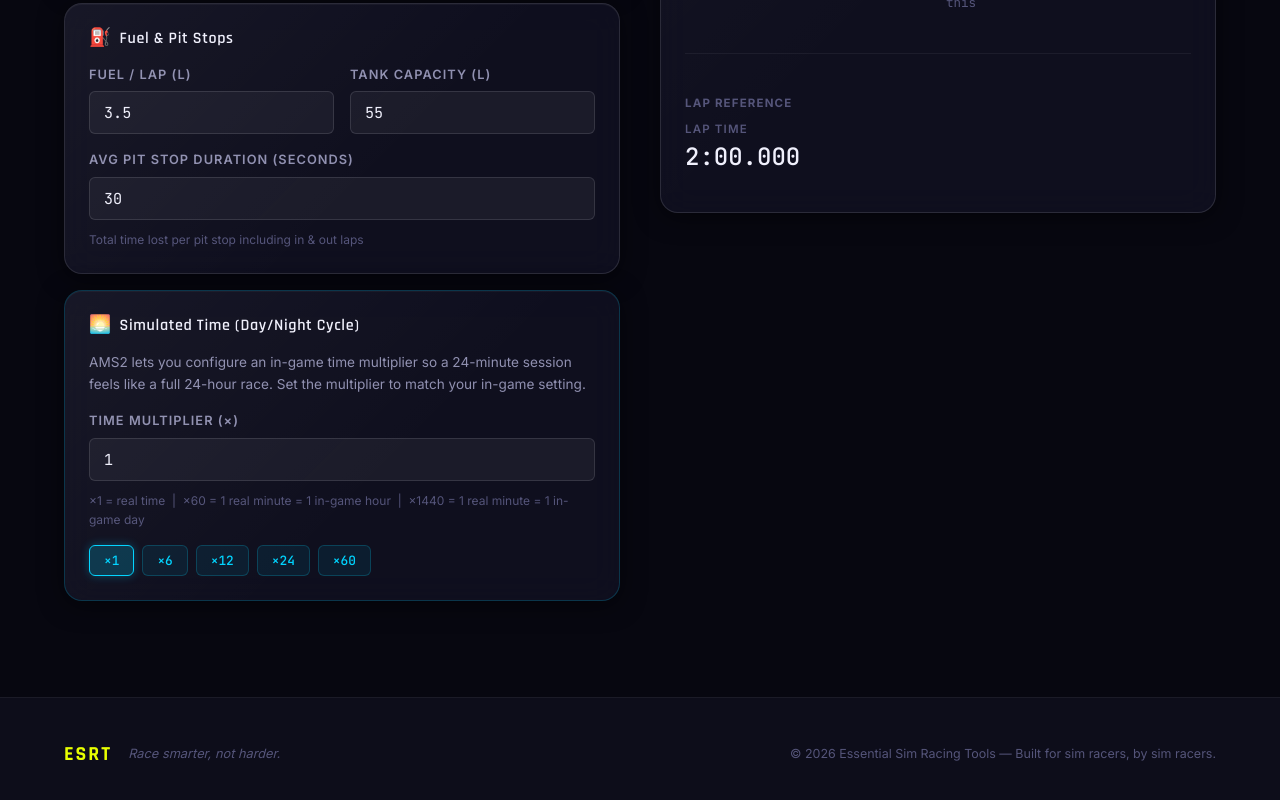
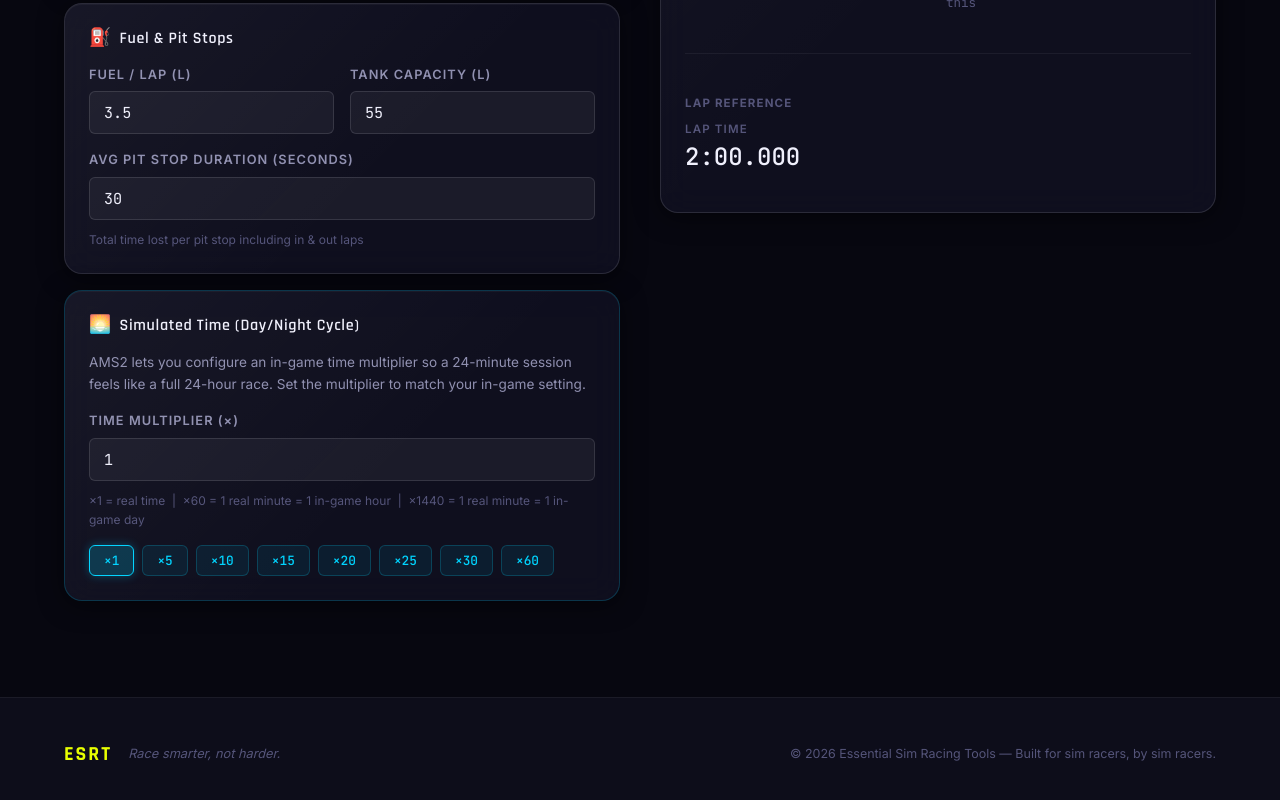
Before and after one commit to KarinJak/essential-sim-racing-tools, a Next.js app: page /tools/ams2-race-duration in a window 1280 px wide. Shown: the part 913-1713 px from the top of the page. Built offline with nearby package versions, Linux system fonts and the light colour scheme.

Commit message:
change: update ui and input of simulated time calculator

```diff
--- a/src/components/tools/RaceDurationCalculator.tsx
+++ b/src/components/tools/RaceDurationCalculator.tsx
@@ -27,11 +27,24 @@ function parseNum(val: string, fallback: number = 0): number {
 // ── Component ──────────────────────────────────────────────────────
 export default function RaceDurationCalculator() {
   const [inputs, setInputs] = useState<RaceInputs>(DEFAULT_INPUTS);
+  // Separate raw string for the time-multiplier input so the user can
+  // fully clear the field before typing a new number.
+  const [timeMultiplierRaw, setTimeMultiplierRaw] = useState<string>(
+    String(DEFAULT_INPUTS.timeMultiplier)
+  );
 
   const results = useMemo(() => calculateRace(inputs), [inputs]);
 
   function set<K extends keyof RaceInputs>(key: K, value: RaceInputs[K]) {
     setInputs((prev) => ({ ...prev, [key]: value }));
+  }
+
+  /** Commit the raw multiplier string, clamping to [1, 600]. */
+  function commitMultiplier(raw: string) {
+    const n = parseInt(raw, 10);
+    const clamped = isNaN(n) ? 1 : Math.min(600, Math.max(1, n));
+    setTimeMultiplierRaw(String(clamped));
+    set('timeMultiplier', clamped);
   }
 
   const isSimTime = inputs.timeMultiplier > 1;
@@ -223,22 +236,26 @@ export default function RaceDurationCalculator() {
               min={1}
               max={600}
               step={1}
-              value={inputs.timeMultiplier}
-              onChange={(e) => set('timeMultiplier', Math.max(1, parseNum(e.target.value, 1)))}
-              placeholder="60"
+              value={timeMultiplierRaw}
+              onChange={(e) => setTimeMultiplierRaw(e.target.value)}
+              onBlur={(e) => commitMultiplier(e.target.value)}
+              placeholder="1"
             />
             <p className="input-hint">
               ×1 = real time &nbsp;|&nbsp; ×60 = 1 real minute = 1 in-game hour &nbsp;|&nbsp; ×1440 = 1 real minute = 1 in-game day
             </p>
           </div>
 
-          {/* Quick presets */}
+          {/* Quick presets — increments of 5 */}
           <div className={styles.presets}>
-            {[1, 6, 12, 24, 60].map((m) => (
+            {[1, 5, 10, 15, 20, 25, 30, 60].map((m) => (
               <button
                 key={m}
                 className={`${styles.presetBtn} ${inputs.timeMultiplier === m ? styles.presetBtnActive : ''}`}
-                onClick={() => set('timeMultiplier', m)}
+                onClick={() => {
+                  setTimeMultiplierRaw(String(m));
+                  set('timeMultiplier', m);
+                }}
               >
                 ×{m}
               </button>
```
Also changed, not shown: 1 other file (tests, documents, lock files or other folders).
